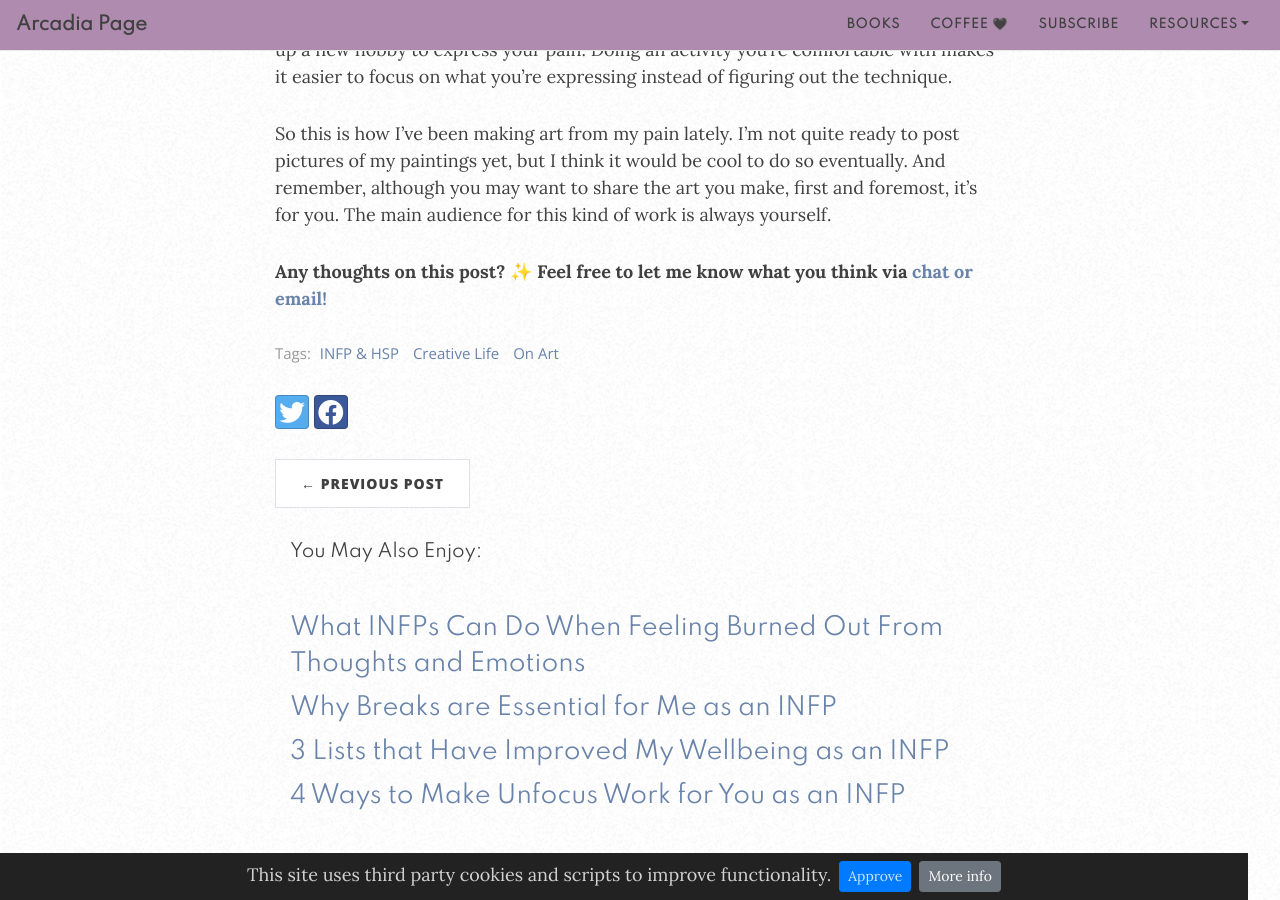
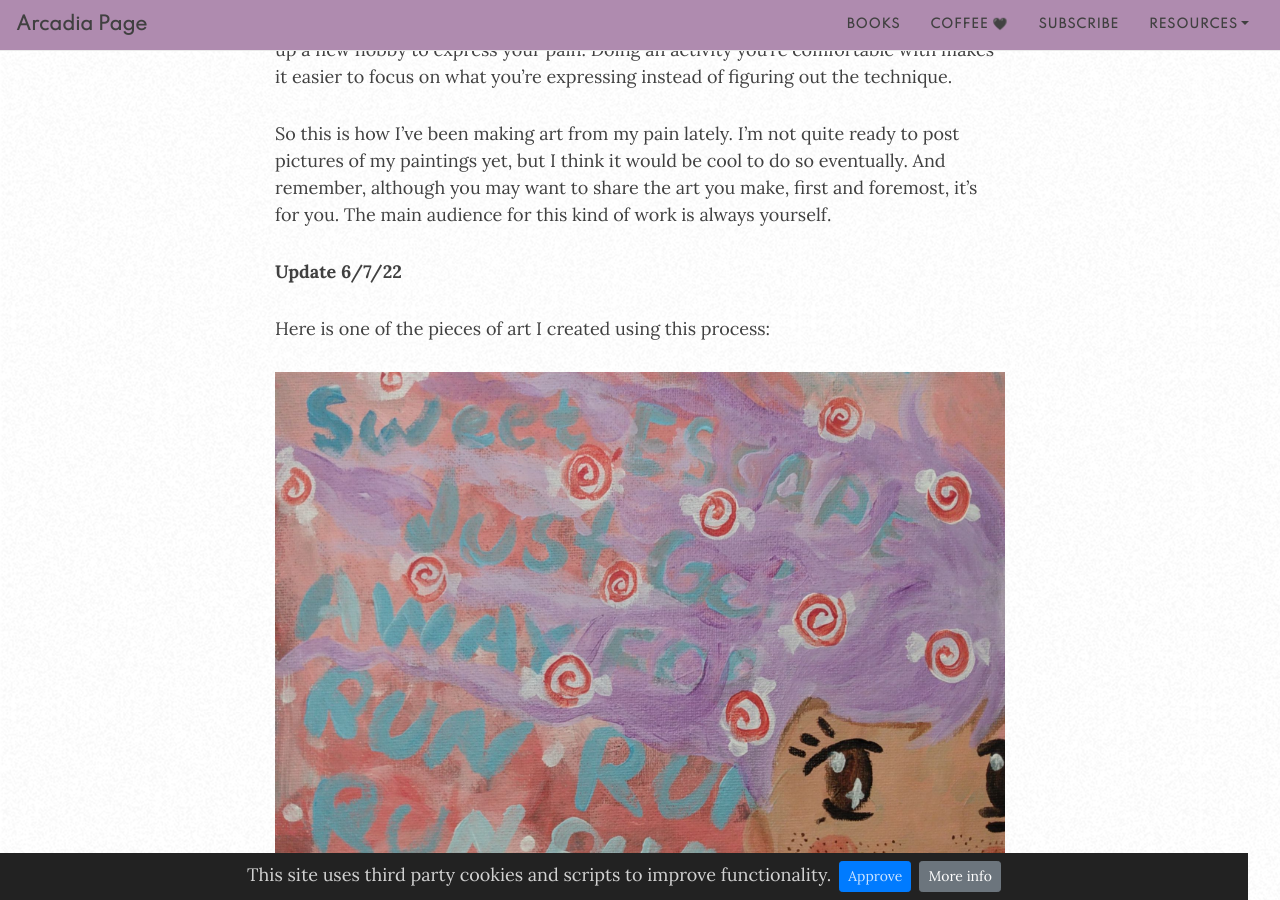
Before and after one commit to arcadiapage/arcadiapage.github.io, a Jekyll site: the page built from _posts/2022-05-30-the-power-of-transforming-pain-into-art-for-infps.md, in a window 1280 px wide and 900 px high, scrolled down 3600 px. Built offline with Jekyll 4.4.1, drawn with Linux system fonts in a browser that asks for light colours; nearby versions of some CDN libraries; comment, search, counter and statistics services are not loaded.

Commit message:
Update from Forestry.io arcadiapage updated _posts/2022-05-30-the-power-of-transforming-pain-into-art-for-infps.md

```diff
--- a/_posts/2022-05-30-the-power-of-transforming-pain-into-art-for-infps.md
+++ b/_posts/2022-05-30-the-power-of-transforming-pain-into-art-for-infps.md
@@ -69,4 +69,10 @@ By the way, make sure to keep your project and the materials easy to access. I l
 
 So this is how I've been making art from my pain lately. I'm not quite ready to post pictures of my paintings yet, but I think it would be cool to do so eventually. And remember, although you may want to share the art you make, first and foremost, it's for you. The main audience for this kind of work is always yourself.
 
-**Any thoughts on this post?** ✨ **Feel free to let me know what you think via [chat or email!](https://arcadiapage.com/coffee/)**
+**Update 6/7/22**
+
+Here is one of the pieces of art I created using this process:
+
+![](/uploads/sweet-escape-_2.jpg)
+
+**Any thoughts on this post?** ✨ **Feel free to let me know what you think via** [**chat or email!**](https://arcadiapage.com/coffee/)
```
